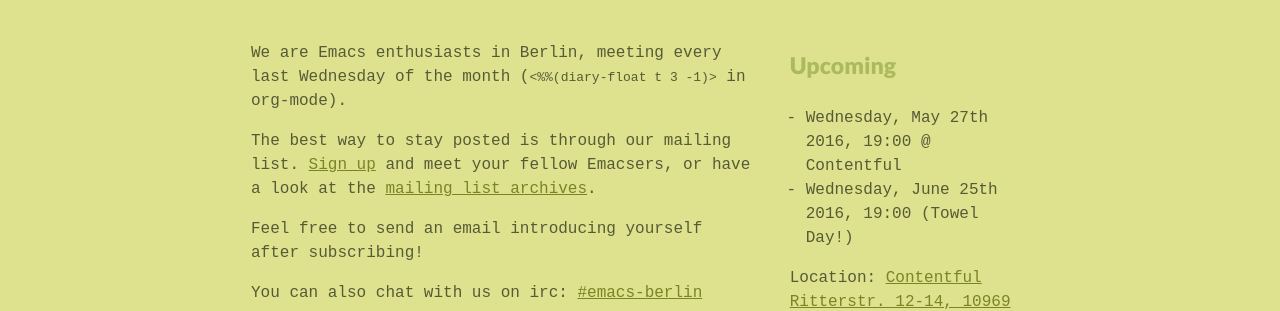
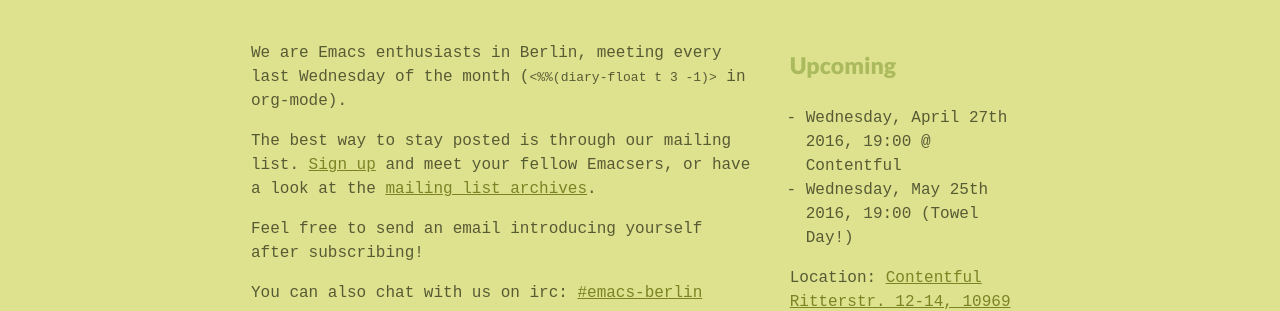
Before and after one commit to emacs-berlin/emacs-berlin.org, a Jekyll site: the page built from index.md, in a window 1280 px wide. Shown: the part 422-733 px from the top of the page. Built offline with Jekyll 4.4.1, drawn with Linux system fonts in a browser that asks for light colours.

Commit message:
Fix off-by-one-month error in upcoming dates

```diff
--- a/index.md
+++ b/index.md
@@ -34,8 +34,8 @@
 <div class="medium-4 columns">
 ### Upcoming
 
-* Wednesday, May 27th 2016, 19:00 @ Contentful
-* Wednesday, June 25th 2016, 19:00 (Towel Day!)
+* Wednesday, April 27th 2016, 19:00 @ Contentful
+* Wednesday, May 25th 2016, 19:00 (Towel Day!)
 
 <!--
 The "Ganz Oben Office" (behind/above Betahouse, the old Travis office).
```
